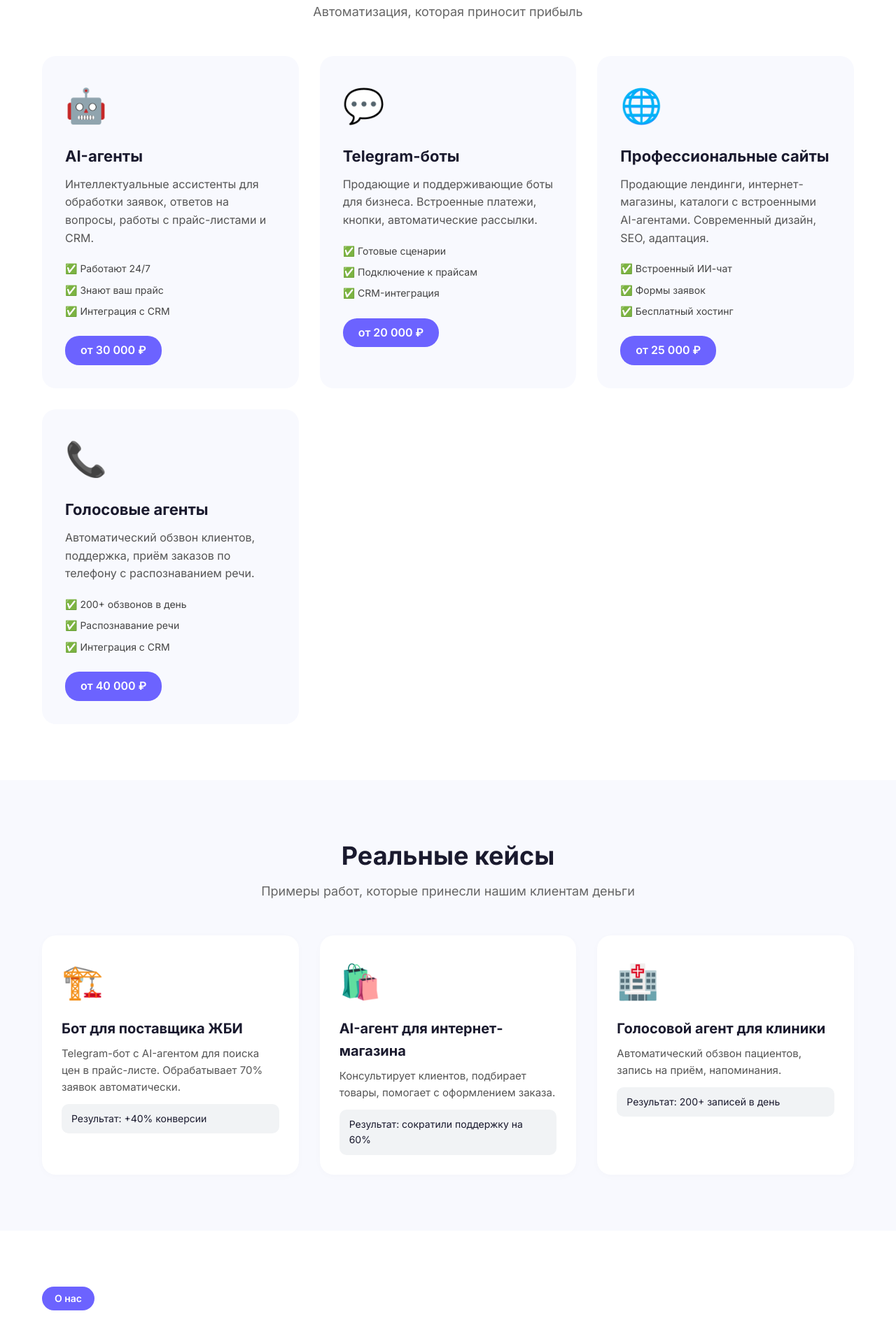
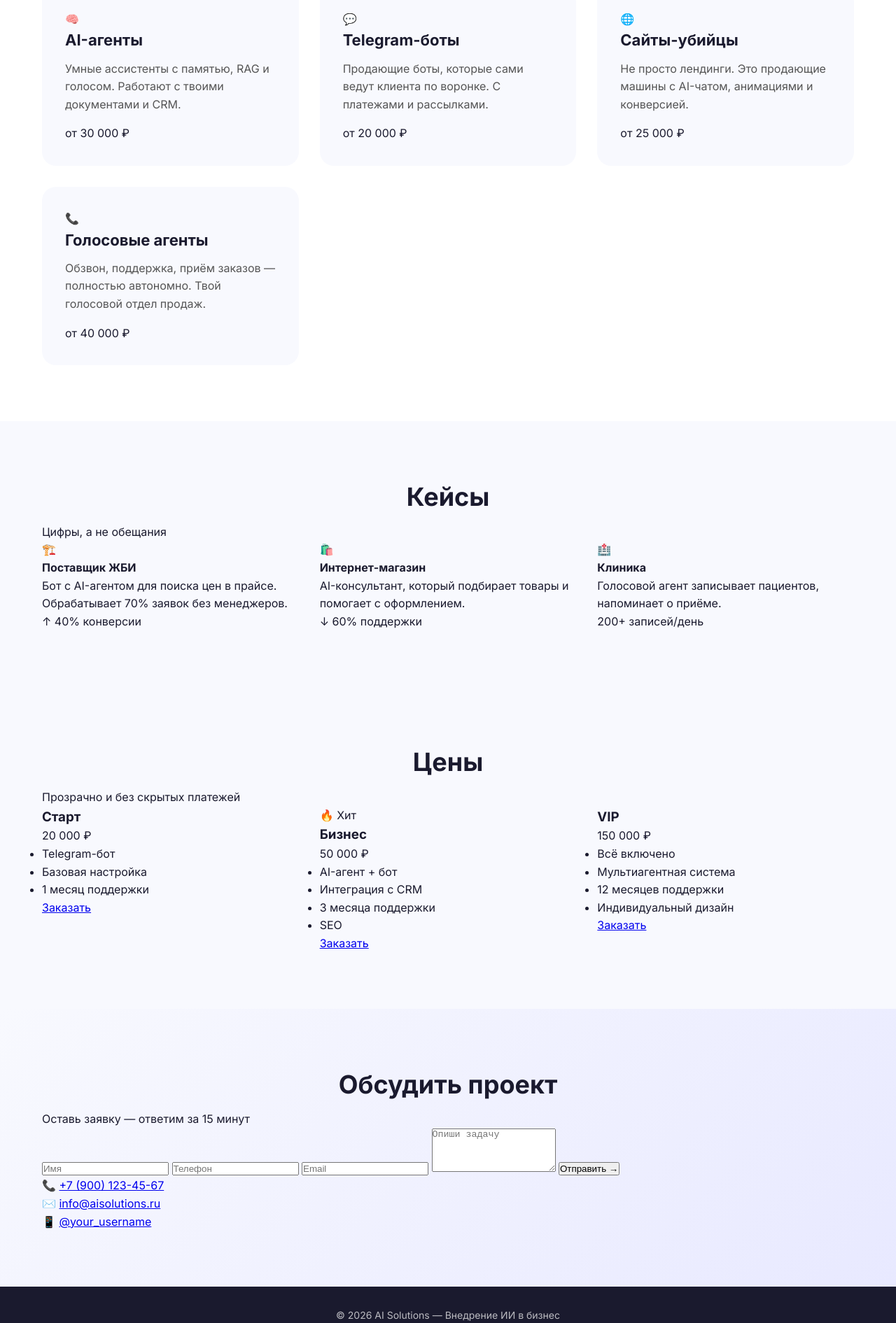
Before and after one commit to divine-guest/divine-guest.github.io, a plain HTML site: page index.html in a window 1280 px wide. Shown: the part 909-2800 px from the top of the page at 70% size. Drawn offline with Linux system fonts and the light colour scheme; a script that the page names is missing.

Commit message:
Update index.html

```diff
--- a/index.html
+++ b/index.html
@@ -5,53 +5,49 @@
     <meta name="viewport" content="width=device-width, initial-scale=1.0" />
     <title>AI Solutions — Внедрение ИИ в бизнес</title>
     <link rel="stylesheet" href="style.css" />
-    <link href="https://fonts.googleapis.com/css2?family=Inter:opsz,wght@14..32,400;14..32,500;14..32,600;14..32,700;14..32,800&display=swap" rel="stylesheet" />
+    <link href="https://fonts.googleapis.com/css2?family=Inter:opsz,wght@14..32,400;14..32,500;14..32,600;14..32,700;14..32,800;14..32,900&display=swap" rel="stylesheet" />
 </head>
 <body>
 
+    <div class="cursor-glow" id="cursorGlow"></div>
+
     <header class="header">
-        <div class="container header-container">
-            <div class="logo">
-                <span class="logo-icon">🧠</span>
-                <span class="logo-text">AI Solutions</span>
-            </div>
+        <div class="container">
+            <div class="logo">🧠 AI Solutions</div>
             <nav class="nav">
                 <a href="#services">Услуги</a>
                 <a href="#cases">Кейсы</a>
-                <a href="#about">О нас</a>
                 <a href="#pricing">Цены</a>
-                <a href="#contact" class="btn-nav">Начать проект</a>
+                <a href="#contact" class="btn-glow">Начать проект</a>
             </nav>
-            <button class="burger" id="burger">☰</button>
         </div>
     </header>
 
     <section class="hero" id="hero">
-        <div class="container hero-container">
-            <div class="hero-content">
-                <span class="badge">🔥 Лидер AI-внедрения 2026</span>
-                <h1>Внедряем <span class="highlight">Искусственный Интеллект</span> в бизнес</h1>
-                <p class="hero-subtitle">
-                    Telegram-боты, AI-агенты, чат-виджеты и голосовые ассистенты.<br />
-                    Автоматизируем продажи, поддержку и рутину. Результат — за 2 недели.
-                </p>
+        <div class="container hero-grid">
+            <div class="hero-text">
+                <div class="badge">⚡ Топ-1 AI-внедрение 2026</div>
+                <h1>Твой <span class="neon">ИИ-агент</span> <br />на стероидах</h1>
+                <p>Мы не делаем ботов. Мы создаём цифровых сотрудников, которые работают за тебя 24/7 и приносят деньги.</p>
                 <div class="hero-buttons">
-                    <a href="#contact" class="btn-primary">Бесплатная консультация</a>
-                    <a href="#cases" class="btn-secondary">Наши кейсы</a>
+                    <a href="#contact" class="btn-primary">Бесплатный аудит</a>
+                    <a href="#cases" class="btn-secondary">Смотреть кейсы →</a>
                 </div>
                 <div class="hero-stats">
                     <div><span>10+</span> проектов</div>
+                    <div><span>4.9</span> ★ рейтинг</div>
                     <div><span>100%</span> окупаемость</div>
-                    <div><span>4.9</span> ★ рейтинг</div>
                 </div>
             </div>
             <div class="hero-demo">
-                <div class="demo-chat">
-                    <div class="demo-chat-header">🤖 AI-ассистент</div>
-                    <div class="demo-chat-body">
-                        <p class="bot-msg">Здравствуйте! Я помогу вам с выбором решения. Задайте вопрос!</p>
-                        <p class="user-msg">Сколько стоит внедрение бота?</p>
-                        <p class="bot-msg">Стоимость от 20 000 ₽. Напишите, какая у вас задача, и я сделаю точный расчёт.</p>
+                <div class="glow-box">
+                    <div class="demo-chat">
+                        <div class="demo-header">🤖 AI-ассистент</div>
+                        <div class="demo-body">
+                            <p class="bot">Привет! Я помогу тебе с выбором решения. Задай вопрос.</p>
+                            <p class="user">Сколько стоит внедрение?</p>
+                            <p class="bot">От 20 000 ₽. Напиши задачу — сделаю расчёт.</p>
+                        </div>
                     </div>
                 </div>
             </div>
@@ -60,52 +56,32 @@
 
     <section class="services" id="services">
         <div class="container">
-            <h2>Что мы делаем</h2>
-            <p class="section-subtitle">Автоматизация, которая приносит прибыль</p>
+            <h2>Что мы умеем</h2>
+            <p class="sub">Это не просто услуги. Это твоя новая реальность.</p>
             <div class="services-grid">
                 <div class="service-card">
-                    <div class="service-icon">🤖</div>
+                    <div class="icon">🧠</div>
                     <h3>AI-агенты</h3>
-                    <p>Интеллектуальные ассистенты для обработки заявок, ответов на вопросы, работы с прайс-листами и CRM.</p>
-                    <ul>
-                        <li>✅ Работают 24/7</li>
-                        <li>✅ Знают ваш прайс</li>
-                        <li>✅ Интеграция с CRM</li>
-                    </ul>
-                    <span class="service-price">от 30 000 ₽</span>
+                    <p>Умные ассистенты с памятью, RAG и голосом. Работают с твоими документами и CRM.</p>
+                    <span class="price">от 30 000 ₽</span>
                 </div>
                 <div class="service-card">
-                    <div class="service-icon">💬</div>
+                    <div class="icon">💬</div>
                     <h3>Telegram-боты</h3>
-                    <p>Продающие и поддерживающие боты для бизнеса. Встроенные платежи, кнопки, автоматические рассылки.</p>
-                    <ul>
-                        <li>✅ Готовые сценарии</li>
-                        <li>✅ Подключение к прайсам</li>
-                        <li>✅ CRM-интеграция</li>
-                    </ul>
-                    <span class="service-price">от 20 000 ₽</span>
+                    <p>Продающие боты, которые сами ведут клиента по воронке. С платежами и рассылками.</p>
+                    <span class="price">от 20 000 ₽</span>
                 </div>
                 <div class="service-card">
-                    <div class="service-icon">🌐</div>
-                    <h3>Профессиональные сайты</h3>
-                    <p>Продающие лендинги, интернет-магазины, каталоги с встроенными AI-агентами. Современный дизайн, SEO, адаптация.</p>
-                    <ul>
-                        <li>✅ Встроенный ИИ-чат</li>
-                        <li>✅ Формы заявок</li>
-                        <li>✅ Бесплатный хостинг</li>
-                    </ul>
-                    <span class="service-price">от 25 000 ₽</span>
+                    <div class="icon">🌐</div>
+                    <h3>Сайты-убийцы</h3>
+                    <p>Не просто лендинги. Это продающие машины с AI-чатом, анимациями и конверсией.</p>
+                    <span class="price">от 25 000 ₽</span>
                 </div>
                 <div class="service-card">
-                    <div class="service-icon">📞</div>
+                    <div class="icon">📞</div>
                     <h3>Голосовые агенты</h3>
-                    <p>Автоматический обзвон клиентов, поддержка, приём заказов по телефону с распознаванием речи.</p>
-                    <ul>
-                        <li>✅ 200+ обзвонов в день</li>
-                        <li>✅ Распознавание речи</li>
-                        <li>✅ Интеграция с CRM</li>
-                    </ul>
-                    <span class="service-price">от 40 000 ₽</span>
+                    <p>Обзвон, поддержка, приём заказов — полностью автономно. Твой голосовой отдел продаж.</p>
+                    <span class="price">от 40 000 ₽</span>
                 </div>
             </div>
         </div>
@@ -113,54 +89,26 @@
 
     <section class="cases" id="cases">
         <div class="container">
-            <h2>Реальные кейсы</h2>
-            <p class="section-subtitle">Примеры работ, которые принесли нашим клиентам деньги</p>
+            <h2>Кейсы</h2>
+            <p class="sub">Цифры, а не обещания</p>
             <div class="cases-grid">
-                <div class="case-item">
-                    <div class="case-image">🏗️</div>
-                    <h4>Бот для поставщика ЖБИ</h4>
-                    <p>Telegram-бот с AI-агентом для поиска цен в прайс-листе. Обрабатывает 70% заявок автоматически.</p>
-                    <span class="case-result">Результат: +40% конверсии</span>
+                <div class="case-card">
+                    <div class="case-icon">🏗️</div>
+                    <h4>Поставщик ЖБИ</h4>
+                    <p>Бот с AI-агентом для поиска цен в прайсе. Обрабатывает 70% заявок без менеджеров.</p>
+                    <span class="result">↑ 40% конверсии</span>
                 </div>
-                <div class="case-item">
-                    <div class="case-image">🛍️</div>
-                    <h4>AI-агент для интернет-магазина</h4>
-                    <p>Консультирует клиентов, подбирает товары, помогает с оформлением заказа.</p>
-                    <span class="case-result">Результат: сократили поддержку на 60%</span>
+                <div class="case-card">
+                    <div class="case-icon">🛍️</div>
+                    <h4>Интернет-магазин</h4>
+                    <p>AI-консультант, который подбирает товары и помогает с оформлением.</p>
+                    <span class="result">↓ 60% поддержки</span>
                 </div>
-                <div class="case-item">
-                    <div class="case-image">🏥</div>
-                    <h4>Голосовой агент для клиники</h4>
-                    <p>Автоматический обзвон пациентов, запись на приём, напоминания.</p>
-                    <span class="case-result">Результат: 200+ записей в день</span>
-                </div>
-            </div>
-        </div>
-    </section>
-
-    <section class="about" id="about">
-        <div class="container about-container">
-            <div class="about-text">
-                <span class="badge">О нас</span>
-                <h2>Почему выбирают AI Solutions</h2>
-                <p>
-                    Мы — команда разработчиков и AI-инженеров. С 2025 года внедряем искусственный интеллект в бизнес.
-                    Помогаем предпринимателям автоматизировать продажи, поддержку и рутину, экономя до 80% времени сотрудников.
-                </p>
-                <ul>
-                    <li>✅ 10+ успешных проектов</li>
-                    <li>✅ Работаем под ключ</li>
-                    <li>✅ Поддержка 24/7</li>
-                    <li>✅ Гарантия результата</li>
-                </ul>
-                <a href="#contact" class="btn-primary">Связаться с нами</a>
-            </div>
-            <div class="about-image">
-                <div class="about-card">
-                    <p>🧠 <strong>AI-инженеры</strong></p>
-                    <p>💻 Python, JavaScript</p>
-                    <p>🤖 OpenAI, Ollama</p>
-                    <p>📦 Docker, VPS</p>
+                <div class="case-card">
+                    <div class="case-icon">🏥</div>
+                    <h4>Клиника</h4>
+                    <p>Голосовой агент записывает пациентов, напоминает о приёме.</p>
+                    <span class="result">200+ записей/день</span>
                 </div>
             </div>
         </div>
@@ -168,41 +116,41 @@
 
     <section class="pricing" id="pricing">
         <div class="container">
-            <h2>Стоимость</h2>
-            <p class="section-subtitle">Прозрачные цены на наши услуги</p>
+            <h2>Цены</h2>
+            <p class="sub">Прозрачно и без скрытых платежей</p>
             <div class="pricing-grid">
-                <div class="pricing-card">
-                    <h3>Базовый</h3>
-                    <p class="price">от 20 000 ₽</p>
+                <div class="plan">
+                    <h3>Старт</h3>
+                    <div class="price">20 000 ₽</div>
                     <ul>
                         <li>Telegram-бот</li>
                         <li>Базовая настройка</li>
-                        <li>Поддержка 1 месяц</li>
+                        <li>1 месяц поддержки</li>
                     </ul>
-                    <a href="#contact" class="btn-primary">Заказать</a>
+                    <a href="#contact" class="btn-plan">Заказать</a>
                 </div>
-                <div class="pricing-card popular">
-                    <span class="popular-badge">Самый популярный</span>
+                <div class="plan popular">
+                    <div class="pop-badge">🔥 Хит</div>
                     <h3>Бизнес</h3>
-                    <p class="price">от 50 000 ₽</p>
+                    <div class="price">50 000 ₽</div>
                     <ul>
-                        <li>AI-агент + Telegram-бот</li>
+                        <li>AI-агент + бот</li>
                         <li>Интеграция с CRM</li>
-                        <li>Поддержка 3 месяца</li>
-                        <li>SEO-оптимизация</li>
+                        <li>3 месяца поддержки</li>
+                        <li>SEO</li>
                     </ul>
-                    <a href="#contact" class="btn-primary">Заказать</a>
+                    <a href="#contact" class="btn-plan">Заказать</a>
                 </div>
-                <div class="pricing-card">
+                <div class="plan">
                     <h3>VIP</h3>
-                    <p class="price">от 150 000 ₽</p>
+                    <div class="price">150 000 ₽</div>
                     <ul>
                         <li>Всё включено</li>
                         <li>Мультиагентная система</li>
-                        <li>Поддержка 12 месяцев</li>
+                        <li>12 месяцев поддержки</li>
                         <li>Индивидуальный дизайн</li>
                     </ul>
-                    <a href="#contact" class="btn-primary">Заказать</a>
+                    <a href="#contact" class="btn-plan">Заказать</a>
                 </div>
             </div>
         </div>
@@ -210,21 +158,20 @@
 
     <section class="contact" id="contact">
         <div class="container">
-            <h2>Начать проект</h2>
-            <p class="section-subtitle">Обсудим вашу задачу — бесплатно</p>
-            <div class="contact-wrapper">
-                <form id="contactForm" class="contact-form">
-                    <input type="text" placeholder="Ваше имя" required />
-                    <input type="tel" placeholder="Номер телефона" required />
+            <h2>Обсудить проект</h2>
+            <p class="sub">Оставь заявку — ответим за 15 минут</p>
+            <div class="contact-grid">
+                <form id="contactForm">
+                    <input type="text" placeholder="Имя" required />
+                    <input type="tel" placeholder="Телефон" required />
                     <input type="email" placeholder="Email" />
-                    <textarea placeholder="Опишите вашу задачу" rows="4"></textarea>
-                    <button type="submit">Отправить заявку</button>
+                    <textarea placeholder="Опиши задачу" rows="4"></textarea>
+                    <button type="submit">Отправить →</button>
                 </form>
-                <div class="contact-info">
+                <div class="contacts">
                     <p>📞 <a href="tel:+79001234567">+7 (900) 123-45-67</a></p>
                     <p>✉️ <a href="mailto:info@aisolutions.ru">info@aisolutions.ru</a></p>
-                    <p>📱 Telegram: <a href="https://t.me/your_username">@your_username</a></p>
-                    <p>⏰ Работаем по всей России</p>
+                    <p>📱 <a href="#">@your_username</a></p>
                 </div>
             </div>
         </div>
@@ -233,7 +180,7 @@
     <footer>
         <div class="container">
             <p>© 2026 AI Solutions — Внедрение ИИ в бизнес</p>
-            <p class="footer-ai">Сайт работает с ИИ-ассистентом 🧠</p>
+            <p class="small">Сайт работает на твоём ИИ-агенте 🧠</p>
         </div>
     </footer>
 
@@ -242,10 +189,10 @@
         ChatWidget.init({
             botUrl: "https://ваш-бот.onrender.com/webhook",
             title: "AI-ассистент",
-            subtitle: "Задайте вопрос о внедрении ИИ",
+            subtitle: "Задай вопрос о внедрении ИИ",
             primaryColor: "#6c63ff",
             position: "bottom-right",
-            welcomeMessage: "Здравствуйте! Могу я помочь вам с внедрением ИИ в ваш бизнес?"
+            welcomeMessage: "Привет! Чем могу помочь?"
         });
     </script>
     <script src="script.js"></script>
```
